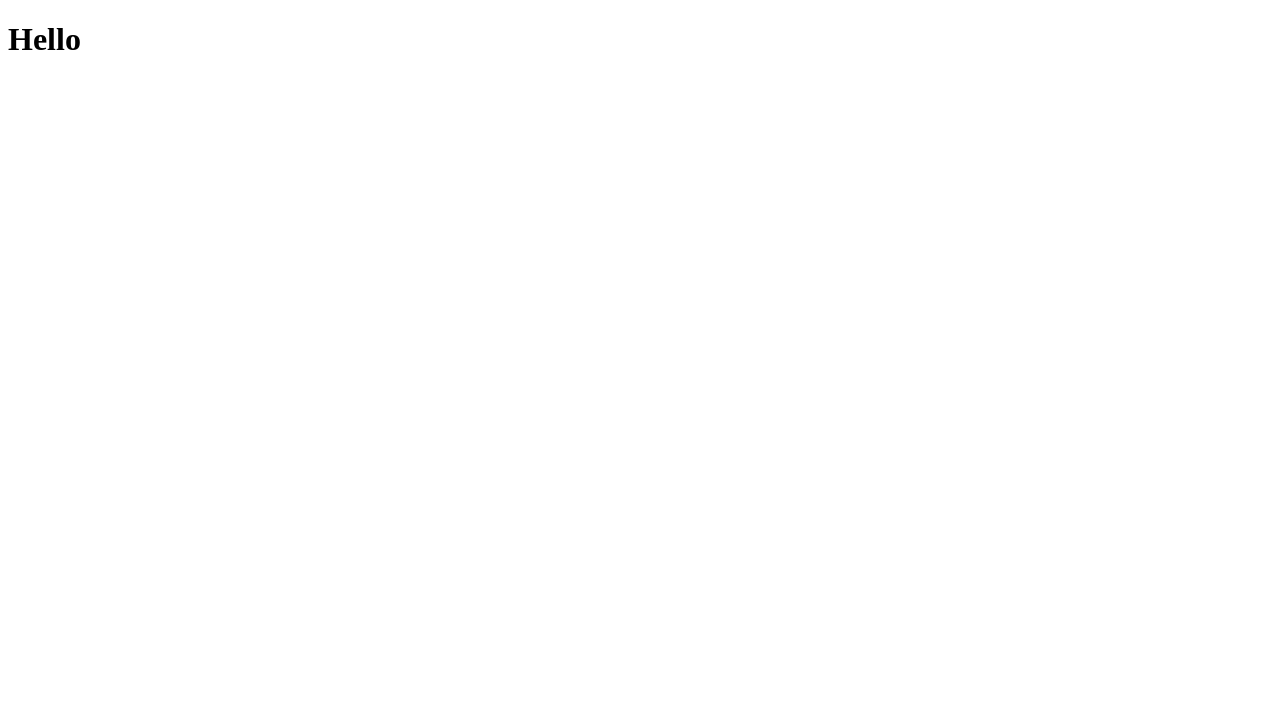
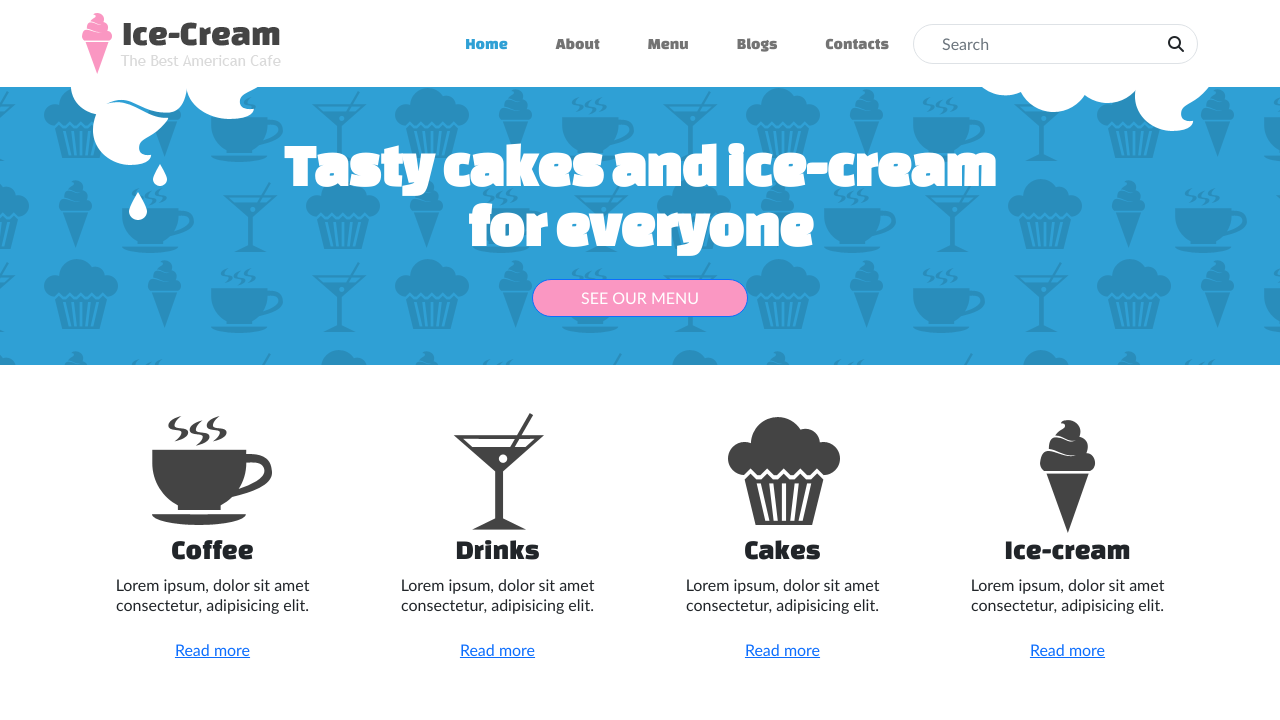
Before and after one commit to ngoclam1203/ptudw-19120089, a plain HTML site: page index.htm in a window 1280 px wide. Drawn offline with nearby package versions, Linux system fonts and the light colour scheme.

Commit message:
code navbar, banner, menu

```diff
--- /dev/null
+++ b/19120089.css
@@ -0,0 +1,61 @@
+body {
+    font-family: 'Trebuchet MS', Arial, Helvetica, sans-serif;
+    font-size: 16px;
+    line-height: 20px;
+}
+
+h1,
+h2,
+h3 {
+    font-family: 'Changa One', cursive;
+    font-weight: 400;
+}
+
+h1 {
+    font-size: 60px;
+    line-height: 60px;
+    font-weight: 900;
+}
+
+#navbarHeader a {
+    font-family: 'Changa One', cursive;
+    padding: 0 1.5rem;
+}
+
+#navbarHeader .active {
+    color: #2FA0D5;
+}
+
+#banner {
+    background-image: url('images/bg_banner.gif');
+}
+
+#banner>div {
+    background: url('images/logo_bg.png') left top no-repeat, url('images/search_bg.png') right top no-repeat;
+}
+
+.btn-primary {
+    background-color: #FA97C2 !important;
+}
+
+#banner-small{
+    background-image: url('images/bg_banner.gif');
+}
+
+@media (max-width:576px) {
+    #banner {
+        display: none;
+    }
+    #banner-small{
+        display: block;
+    }
+}
+
+@media (min-width:576px) {
+    #banner {
+        display: block;
+    }
+    #banner-small{
+        display: none;
+    }
+}
--- a/index.htm
+++ b/index.htm
@@ -1,14 +1,96 @@
 <!DOCTYPE html>
 <html lang="en">
+
 <head>
     <meta charset="UTF-8">
     <meta http-equiv="X-UA-Compatible" content="IE=edge">
     <meta name="viewport" content="width=device-width, initial-scale=1.0">
+    <link href="https://cdn.jsdelivr.net/npm/bootstrap@5.1.3/dist/css/bootstrap.min.css" rel="stylesheet"
+        integrity="sha384-1BmE4kWBq78iYhFldvKuhfTAU6auU8tT94WrHftjDbrCEXSU1oBoqyl2QvZ6jIW3" crossorigin="anonymous">
+    <link rel="preconnect" href="https://fonts.googleapis.com">
+    <link rel="preconnect" href="https://fonts.gstatic.com" crossorigin>
+    <link href="https://fonts.googleapis.com/css2?family=Changa+One&display=swap" rel="stylesheet">
+    <link rel="stylesheet" href="19120089.css">
     <title>19120089 - Bootstrap Layout</title>
 </head>
+
 <body>
-    <h1>
-        Hello
-    </h1>
+    <header>
+        <nav class="navbar navbar-expand-lg navbar-light">
+            <div class="container">
+                <a class="navbar-brand" href="#"><img src="images/logo.png" alt=""></a>
+                <button class="navbar-toggler" type="button" data-bs-toggle="collapse" data-bs-target="#navbarHeader"
+                    aria-controls="navbarHeader" aria-expanded="false" aria-label="Toggle navigation">
+                    <span class="navbar-toggler-icon"></span>
+                </button>
+                <div class="collapse navbar-collapse" id="navbarHeader">
+                    <ul class="navbar-nav ms-auto mb-2 mb-lg-0">
+                        <li class="nav-item">
+                            <a class="nav-link active" aria-current="page" href="#">Home</a>
+                        </li>
+                        <li class="nav-item">
+                            <a class="nav-link" href="#">About</a>
+                        </li>
+                        <li class="nav-item">
+                            <a class="nav-link" href="#">Menu</a>
+                        </li>
+                        <li class="nav-item">
+                            <a class="nav-link" href="#">Blogs</a>
+                        </li>
+                        <li class="nav-item">
+                            <a class="nav-link" href="#">Contacts</a>
+                        </li>
+                    </ul>
+                    <form class="d-flex border rounded-pill ps-3">
+                        <input class="form-control me-0 border-0" type="search" placeholder="Search"
+                            aria-label="Search">
+                        <button class="btn" type="submit"><i class="fa-solid fa-magnifying-glass"></i></button>
+                    </form>
+                </div>
+            </div>
+        </nav>
+    </header>
+
+    <section id="banner" class="container-fluid">
+        <div class="container text-white text-center py-5">
+            <h1>Tasty cakes and ice-cream <br /> for everyone</h1>
+            <a href="#" class="btn btn-primary text-uppercase px-5 mt-3 rounded-pill">See our menu</a>
+        </div>
+    </section>
+
+    <section id="main" class="container text-center py-5">
+        <div class="row">
+            <div class="col-lg-3 col-md-6 col-sm-12">
+                <img src="images/icon-1.png" alt="">
+                <h3>Coffee</h3>
+                <p>Lorem ipsum, dolor sit amet consectetur, adipisicing elit.</p>
+                <a href="#" class="btn btn-link">Read more</a>
+            </div>
+            <div class="col-lg-3 col-md-6 col-sm-12">
+                <img src="images/icon-2.png" alt="">
+                <h3>Drinks</h3>
+                <p>Lorem ipsum, dolor sit amet consectetur, adipisicing elit.</p>
+                <a href="#" class="btn btn-link">Read more</a>
+            </div>
+            <div class="col-lg-3 col-md-6 col-sm-12">
+                <img src="images/icon-3.png" alt="">
+                <h3>Cakes</h3>
+                <p>Lorem ipsum, dolor sit amet consectetur, adipisicing elit.</p>
+                <a href="#" class="btn btn-link">Read more</a>
+            </div>
+            <div class="col-lg-3 col-md-6 col-sm-12">
+                <img src="images/icon-4.png" alt="">
+                <h3>Ice-cream</h3>
+                <p>Lorem ipsum, dolor sit amet consectetur, adipisicing elit.</p>
+                <a href="#" class="btn btn-link">Read more</a>
+            </div>
+        </div>
+    </section>
+
+    <script src="https://cdn.jsdelivr.net/npm/bootstrap@5.1.3/dist/js/bootstrap.bundle.min.js"
+        integrity="sha384-ka7Sk0Gln4gmtz2MlQnikT1wXgYsOg+OMhuP+IlRH9sENBO0LRn5q+8nbTov4+1p"
+        crossorigin="anonymous"></script>
+    <script src="https://kit.fontawesome.com/3d1b0d2ac7.js" crossorigin="anonymous"></script>
 </body>
+
 </html>
```
Also changed, not shown: images/bg_banner.gif (added), images/bg_footer.gif (added), images/favicon.ico (added), images/icon-1-active.png (added), images/icon-1.png (added), images/icon-2-active.png (added), images/icon-2.png (added), images/icon-3-active.png (added), images/icon-3.png (added), images/icon-4-active.png (added), images/icon-4.png (added), images/logo.png (added), images/logo_bg.png (added), images/search_bg.png (added), 1 other file.
